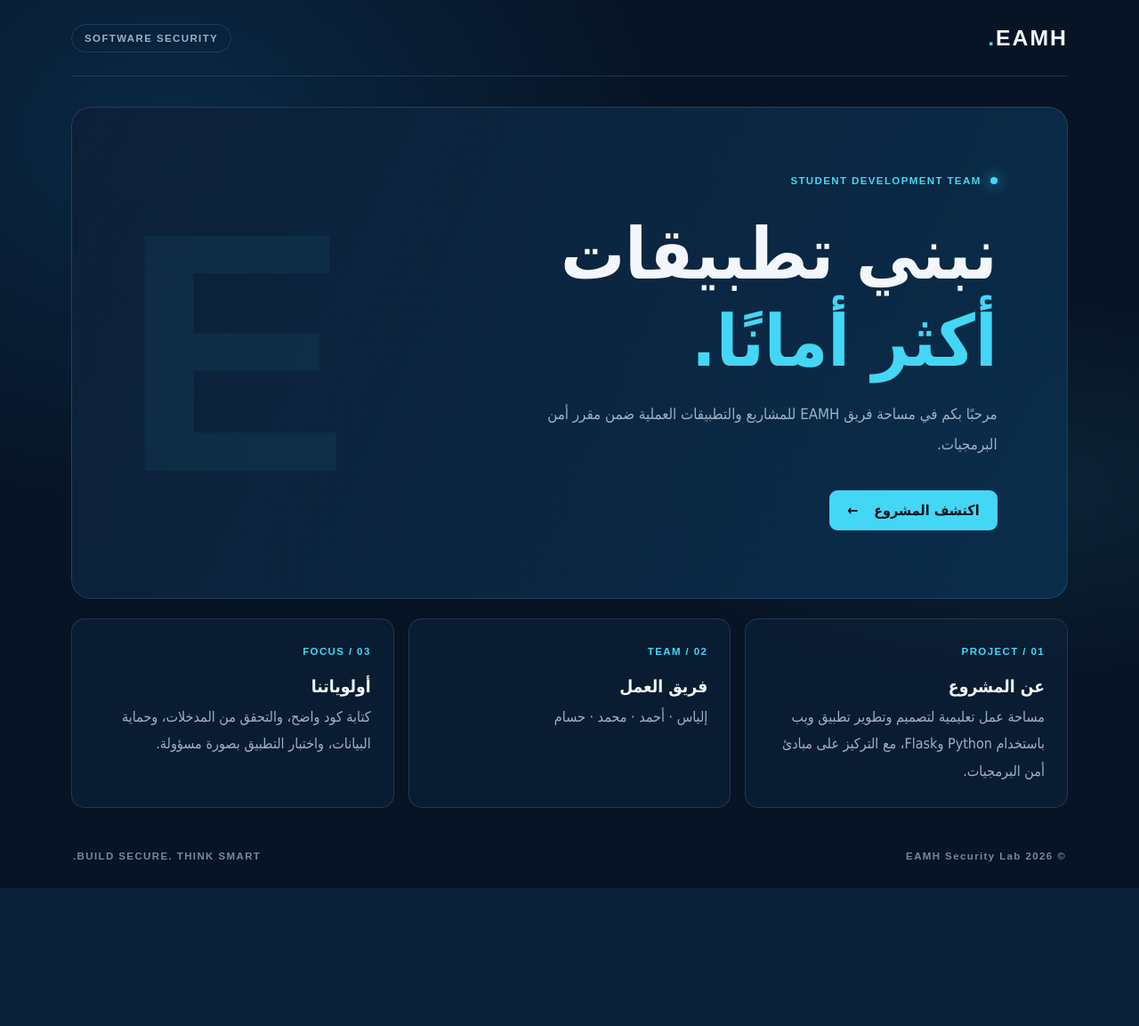
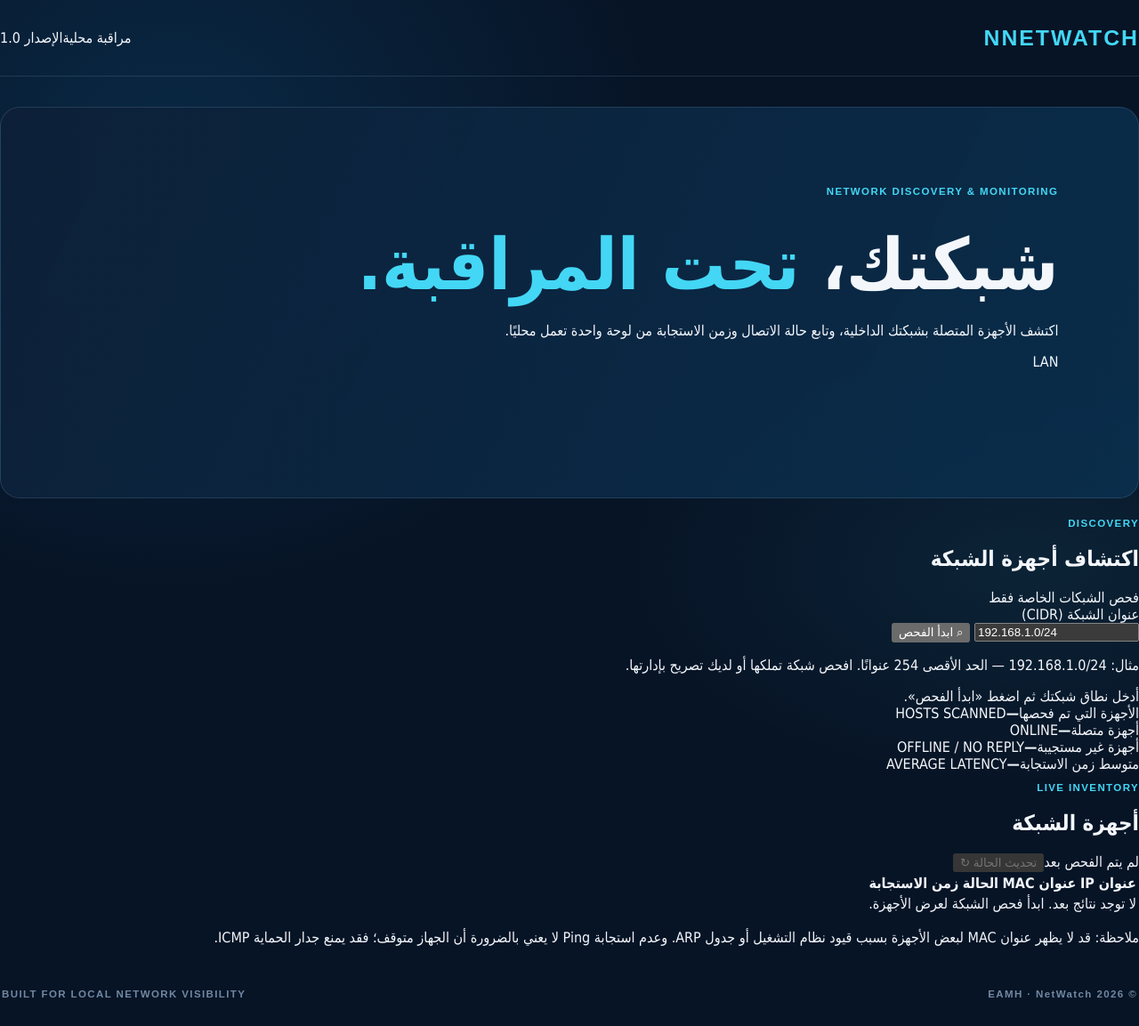
Before and after one commit to al7xe/EAMH-sec-lab, a Flask app: page / in a window 1280 px wide. Shown: the whole page at 89% size. Before the commit the page ends 998 px from the top, so only its background shows below. Run offline with Flask 3, Linux system fonts and the light colour scheme.

Commit message:
Build NetWatch LAN monitoring MVP

```diff
--- a/templates/index.html
+++ b/templates/index.html
@@ -3,50 +3,72 @@
 <head>
   <meta charset="utf-8">
   <meta name="viewport" content="width=device-width, initial-scale=1">
-  <meta name="description" content="EAMH Security Lab - مشروع أكاديمي في أمن البرمجيات">
-  <title>EAMH Security Lab</title>
+  <meta name="description" content="NetWatch - أداة محلية لاكتشاف ومراقبة أجهزة الشبكة الداخلية">
+  <title>NetWatch | مراقبة الشبكة المحلية</title>
   <link rel="stylesheet" href="{{ url_for('static', filename='css/style.css') }}">
+  <script src="{{ url_for('static', filename='js/app.js') }}" defer></script>
 </head>
 <body>
-  <main class="page-shell">
-    <nav class="topbar" aria-label="التنقل الرئيسي">
-      <a class="brand" href="/">EAMH<span>.</span></a>
-      <span class="course-tag">SOFTWARE SECURITY</span>
-    </nav>
+  <div class="shell">
+    <header class="topbar">
+      <a class="brand" href="/" aria-label="NetWatch الصفحة الرئيسية"><span class="brand-mark">N</span><span>NET<span class="accent">WATCH</span></span></a>
+      <div class="top-meta"><span class="live-dot"></span><span>مراقبة محلية</span><span class="version">الإصدار 1.0</span></div>
+    </header>
 
-    <section class="hero">
-      <div class="eyebrow"><span class="status-dot"></span> STUDENT DEVELOPMENT TEAM</div>
-      <h1>نبني تطبيقات<br><span>أكثر أمانًا.</span></h1>
-      <p class="intro">
-        مرحبًا بكم في مساحة فريق EAMH للمشاريع والتطبيقات العملية
-        ضمن مقرر أمن البرمجيات.
-      </p>
-      <a class="cta" href="#about">اكتشف المشروع <span aria-hidden="true">←</span></a>
-      <div class="hero-mark" aria-hidden="true">E</div>
-    </section>
+    <main>
+      <section class="hero">
+        <div class="hero-copy">
+          <p class="eyebrow">NETWORK DISCOVERY & MONITORING</p>
+          <h1>شبكتك، <span>تحت المراقبة.</span></h1>
+          <p>اكتشف الأجهزة المتصلة بشبكتك الداخلية، وتابع حالة الاتصال وزمن الاستجابة من لوحة واحدة تعمل محليًا.</p>
+        </div>
+        <div class="hero-visual" aria-hidden="true">
+          <div class="orbit orbit-one"></div><div class="orbit orbit-two"></div>
+          <div class="core"><span>LAN</span></div>
+          <i class="node node-a"></i><i class="node node-b"></i><i class="node node-c"></i><i class="node node-d"></i>
+          <span class="link link-a"></span><span class="link link-b"></span><span class="link link-c"></span><span class="link link-d"></span>
+        </div>
+      </section>
 
-    <section class="details" id="about">
-      <article class="detail-card">
-        <span class="card-index">01 / PROJECT</span>
-        <h2>عن المشروع</h2>
-        <p>مساحة عمل تعليمية لتصميم وتطوير تطبيق ويب باستخدام Python وFlask، مع التركيز على مبادئ أمن البرمجيات.</p>
-      </article>
-      <article class="detail-card">
-        <span class="card-index">02 / TEAM</span>
-        <h2>فريق العمل</h2>
-        <p>إلياس · أحمد · محمد · حسام</p>
-      </article>
-      <article class="detail-card">
-        <span class="card-index">03 / FOCUS</span>
-        <h2>أولوياتنا</h2>
-        <p>كتابة كود واضح، والتحقق من المدخلات، وحماية البيانات، واختبار التطبيق بصورة مسؤولة.</p>
-      </article>
-    </section>
+      <section class="scan-panel">
+        <div class="section-heading">
+          <div><p class="eyebrow">DISCOVERY</p><h2>اكتشاف أجهزة الشبكة</h2></div>
+          <span class="safe-label">فحص الشبكات الخاصة فقط</span>
+        </div>
+        <form id="scan-form" class="scan-form">
+          <label for="network-input">عنوان الشبكة (CIDR)</label>
+          <div class="scan-controls">
+            <input id="network-input" name="network" value="192.168.1.0/24" placeholder="192.168.1.0/24" required spellcheck="false" dir="ltr">
+            <button id="scan-button" type="submit"><span class="button-icon">⌕</span> ابدأ الفحص</button>
+          </div>
+          <p class="hint">مثال: 192.168.1.0/24 — الحد الأقصى 254 عنوانًا. افحص شبكة تملكها أو لديك تصريح بإدارتها.</p>
+        </form>
+        <div id="message" class="message" role="status" aria-live="polite">أدخل نطاق شبكتك ثم اضغط «ابدأ الفحص».</div>
+      </section>
 
-    <footer>
-      <span>© 2026 EAMH Security Lab</span>
-      <span>BUILD SECURE. THINK SMART.</span>
-    </footer>
-  </main>
+      <section class="stats-grid" aria-label="إحصائيات الشبكة">
+        <article class="stat-card"><span class="stat-label">الأجهزة التي تم فحصها</span><strong id="stat-total">—</strong><span class="stat-foot">HOSTS SCANNED</span></article>
+        <article class="stat-card"><span class="stat-label">أجهزة متصلة</span><strong id="stat-online" class="green">—</strong><span class="stat-foot">ONLINE</span></article>
+        <article class="stat-card"><span class="stat-label">أجهزة غير مستجيبة</span><strong id="stat-offline" class="red">—</strong><span class="stat-foot">OFFLINE / NO REPLY</span></article>
+        <article class="stat-card"><span class="stat-label">متوسط زمن الاستجابة</span><strong id="stat-latency">—</strong><span class="stat-foot">AVERAGE LATENCY</span></article>
+      </section>
+
+      <section class="devices-panel">
+        <div class="section-heading devices-heading">
+          <div><p class="eyebrow">LIVE INVENTORY</p><h2>أجهزة الشبكة</h2></div>
+          <div class="table-actions"><span id="last-scan">لم يتم الفحص بعد</span><button id="refresh-button" class="secondary-button" type="button" disabled>تحديث الحالة ↻</button></div>
+        </div>
+        <div class="table-wrap">
+          <table>
+            <thead><tr><th>عنوان IP</th><th>عنوان MAC</th><th>الحالة</th><th>زمن الاستجابة</th></tr></thead>
+            <tbody id="device-list"><tr class="empty-row"><td colspan="4">لا توجد نتائج بعد. ابدأ فحص الشبكة لعرض الأجهزة.</td></tr></tbody>
+          </table>
+        </div>
+        <p class="table-note">ملاحظة: قد لا يظهر عنوان MAC لبعض الأجهزة بسبب قيود نظام التشغيل أو جدول ARP. وعدم استجابة Ping لا يعني بالضرورة أن الجهاز متوقف؛ فقد يمنع جدار الحماية ICMP.</p>
+      </section>
+    </main>
+
+    <footer><span>© 2026 EAMH · NetWatch</span><span>BUILT FOR LOCAL NETWORK VISIBILITY</span></footer>
+  </div>
 </body>
 </html>
```
